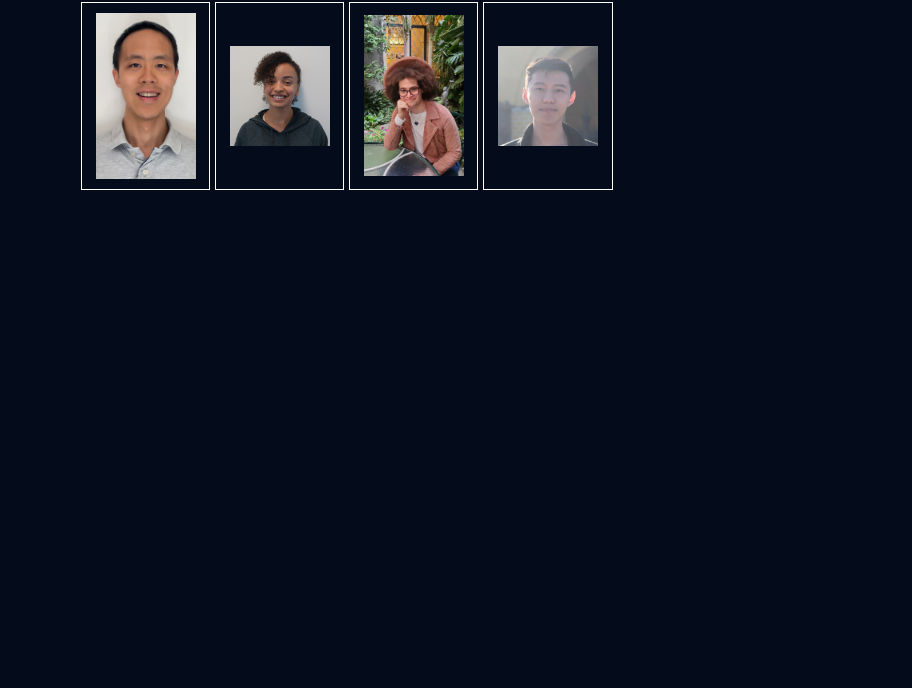
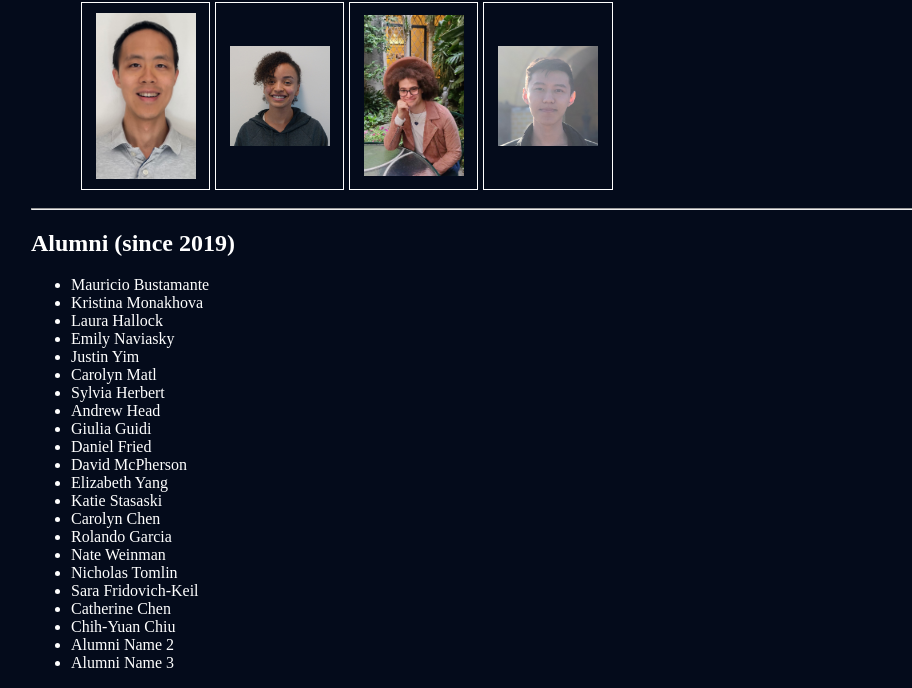
Before and after one commit to berkeley-eecs-peers/berkeley-eecs-peers.github.io, a plain HTML site: page index.html in a window 1280 px wide. Shown: the part 1978-2666 px from the top of the page, without its empty margins (159-1071 px from the left). Before the commit the page ends 2186 px from the top, so only its background shows below. Drawn offline with nearby package versions, Linux system fonts and the light colour scheme.

Commit message:
Added alumni

```diff
--- a/index.html
+++ b/index.html
@@ -153,6 +153,35 @@
         <table class="bottom-peer-table">
         </table>
       </div>
+
+      <hr>
+
+      <h2>Alumni (since 2019)</h2>
+      <ul>
+        <!-- Add alumni names here -->
+        <li>Mauricio Bustamante</li>
+	<li>Kristina Monakhova</li>
+	<li>Laura Hallock</li>
+	<li>Emily Naviasky</li>
+	<li>Justin Yim</li>
+	<li>Carolyn Matl</li>
+	<li>Sylvia Herbert</li>
+	<li>Andrew Head</li>
+	<li>Giulia Guidi</li>
+	<li>Daniel Fried</li>
+	<li>David McPherson</li>
+	<li>Elizabeth Yang</li>
+	<li>Katie Stasaski</li>
+	<li>Carolyn Chen</li>
+	<li>Rolando Garcia</li>
+	<li>Nate Weinman</li>
+	<li>Nicholas Tomlin</li>
+	<li>Sara Fridovich-Keil</li>
+	<li>Catherine Chen</li>
+	<li>Chih-Yuan Chiu</li>
+        <li>Alumni Name 2</li>
+        <li>Alumni Name 3</li>
+      </ul>
     </div>
   </body>
 </html>
```
